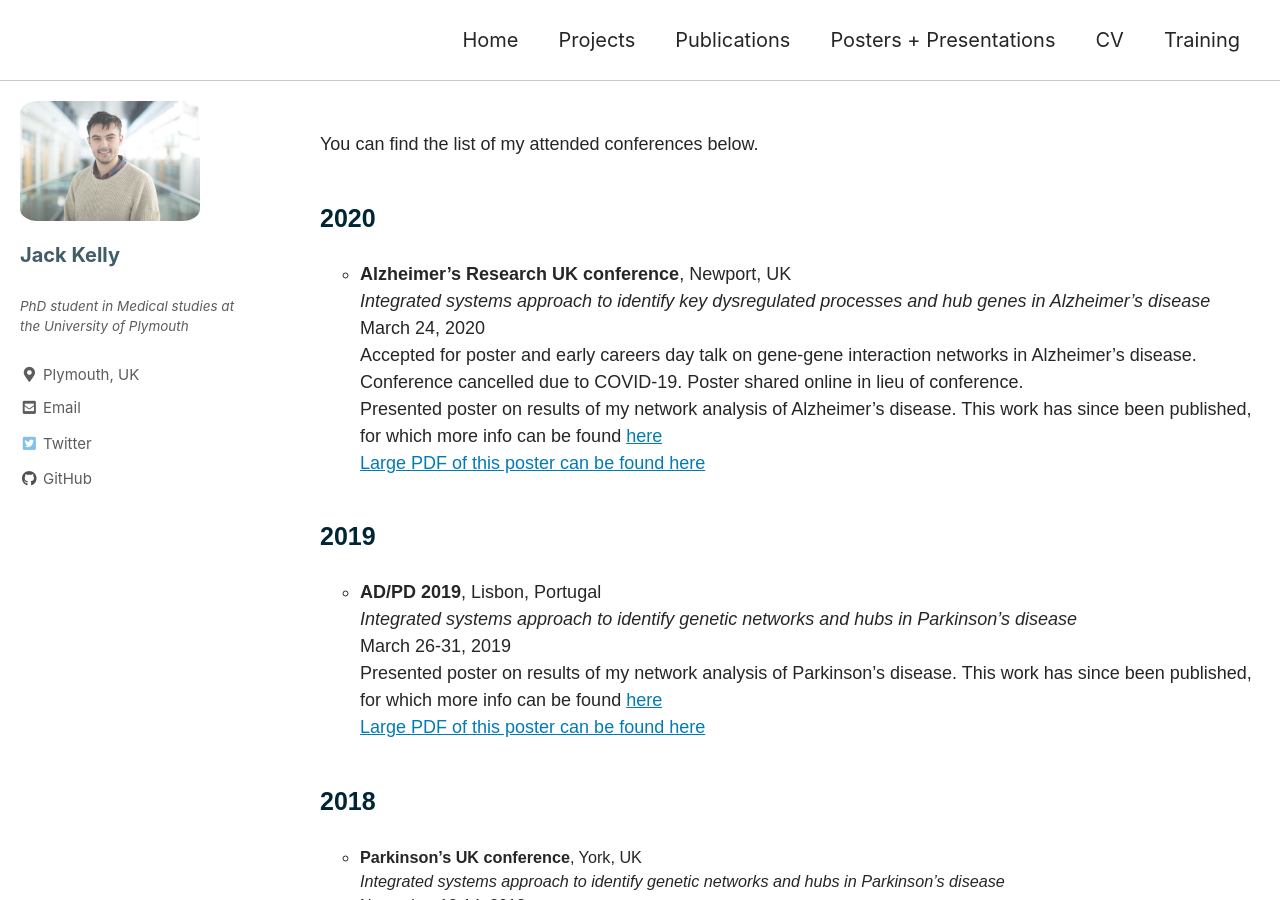
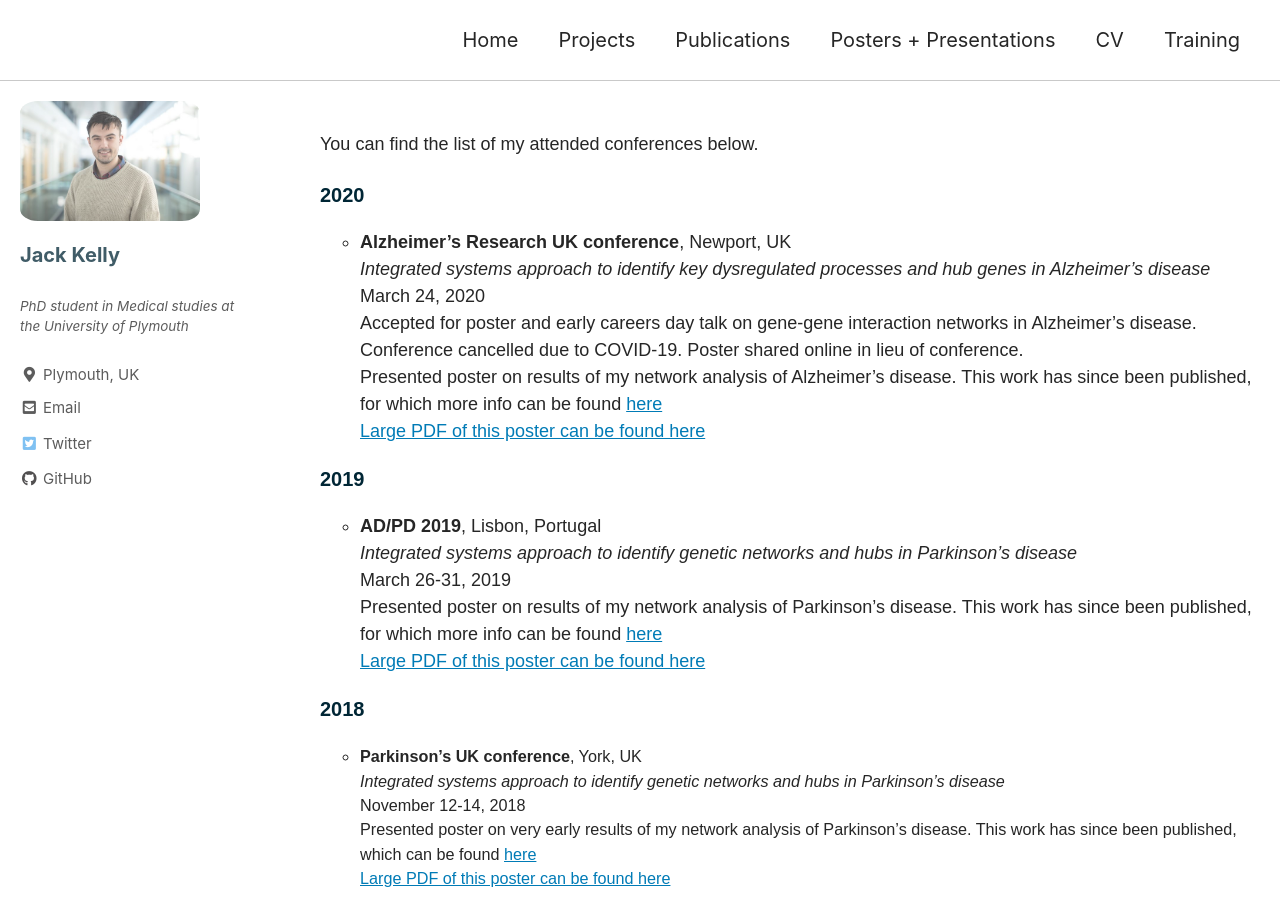
Before and after one commit to jackkelly75/jackkelly75.github.io, a Jekyll site: the page built from _pages/Posters+Presentations.md, in a window 1280 px wide and 900 px high. Built offline with Jekyll 4.4.1, drawn with Linux system fonts in a browser that asks for light colours; cached includes are drawn as plain includes; nearby versions of some CDN libraries.

```diff
--- a/_pages/Posters+Presentations.md
+++ b/_pages/Posters+Presentations.md
@@ -13,7 +13,7 @@ You can find the list of my attended conferences below.
 
 
 
-## 2020
+### 2020
 * **Alzheimer's Research UK conference**, Newport, UK
 *Integrated systems approach to identify key dysregulated processes and hub genes in Alzheimer’s disease*
 March 24, 2020
@@ -21,7 +21,7 @@ Accepted for poster and early careers day talk on gene-gene interaction networks
 Presented poster on results of my network analysis of Alzheimer's disease. This work has since been published, for which more info can be found [here](http://jackkelly75.github.io/assets/docs/publications/aging_preprint.pdf)
 [Large PDF of this poster can be found here](http://jackkelly75.github.io/assets/posters/ARUK2020.pdf)
 
-## 2019
+### 2019
 * **AD/PD 2019**, Lisbon, Portugal
 *Integrated systems approach to identify genetic networks and hubs in Parkinson's disease*
 March 26-31, 2019
@@ -29,7 +29,7 @@ Presented poster on results of my network analysis of Parkinson's disease. This
 [Large PDF of this poster can be found here](http://jackkelly75.github.io/assets/posters/ADPD2019.pdf)
 
 
-## 2018
+### 2018
 * **Parkinson's UK conference**, York, UK
 *Integrated systems approach to identify genetic networks and hubs in Parkinson’s disease*
 November 12-14, 2018
```
